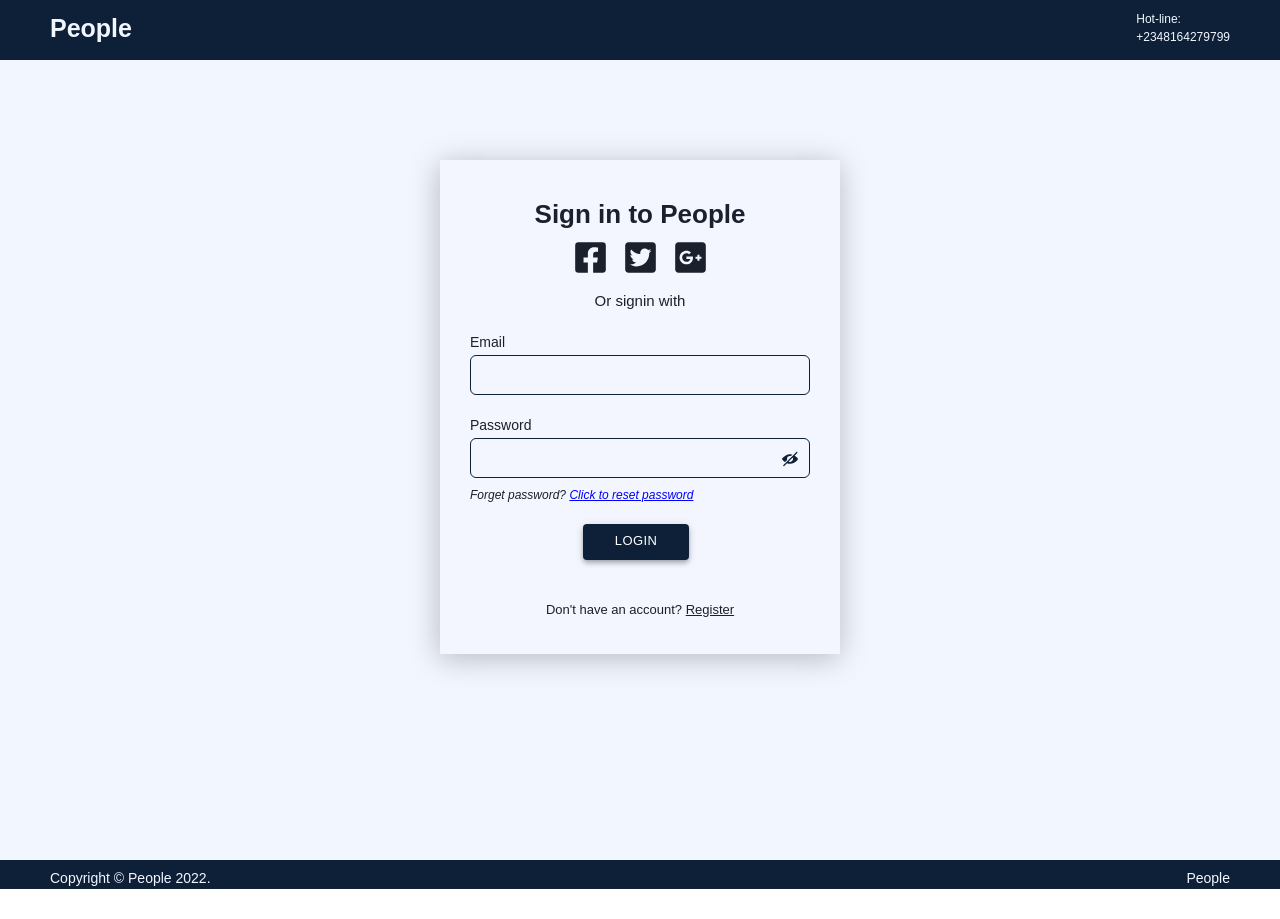
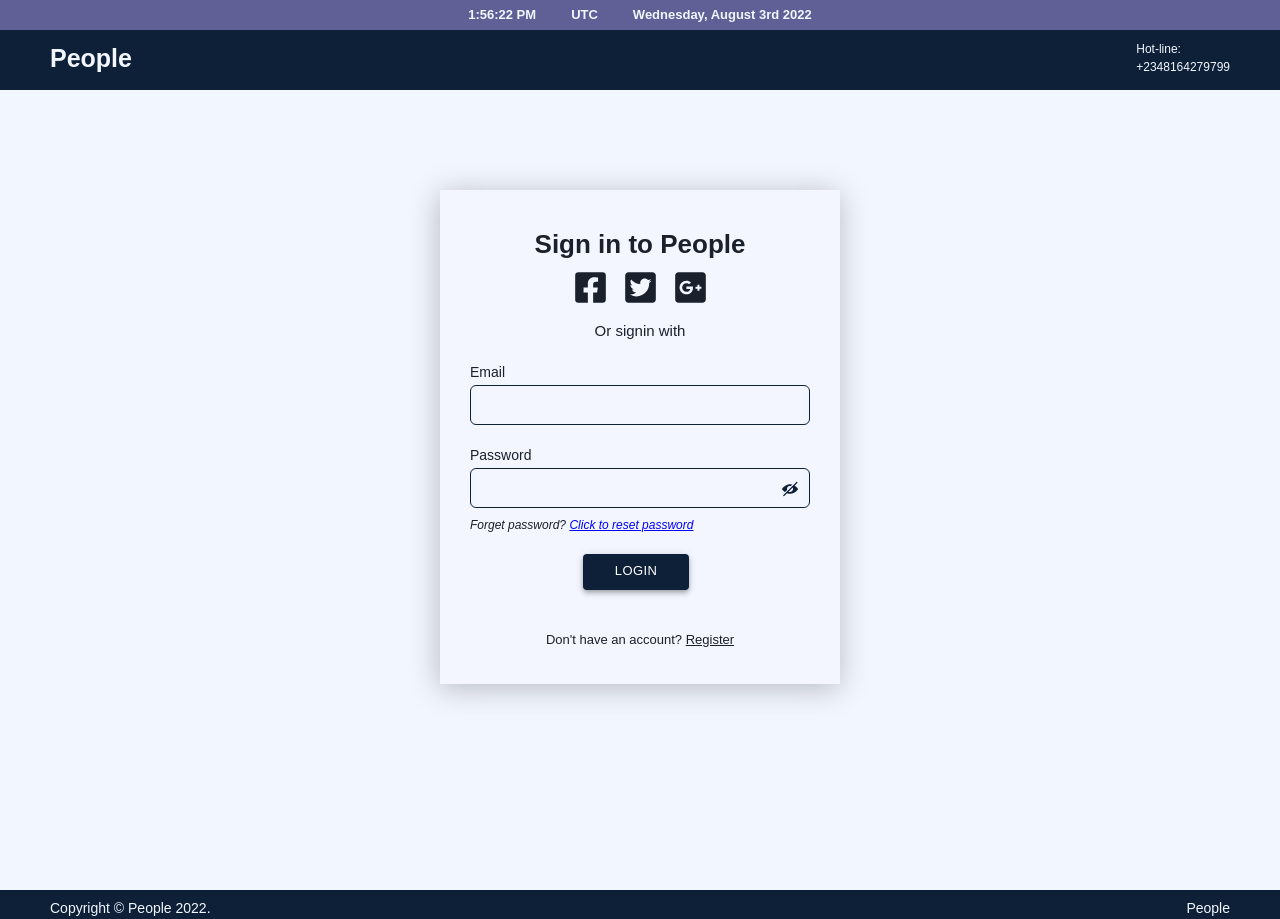
Before and after one commit to akinsanmi60/Missing-Person-V1, a React (Create React App) app: page /login in a window 1280 px wide. Before the commit the page ends 889 px from the top, so only its background shows below. Built offline with nearby package versions, Linux system fonts and the light colour scheme; sample sign-in values are in the browser's storage; the HTML template or start-up script is replaced by a standard one.

Commit message:
addition to design and refactoring of component

```diff
--- a/package.json
+++ b/package.json
@@ -23,6 +23,7 @@
     "@types/react": "^18.0.15",
     "@types/react-dom": "^18.0.6",
     "axios": "^0.27.2",
+    "cross-env": "^7.0.3",
     "crypto-js": "^4.1.1",
     "cypress": "^10.10.0",
     "moment": "^2.29.4",
--- a/src/App.tsx
+++ b/src/App.tsx
@@ -35,7 +35,7 @@ function App() {
 
     if (parseInt(port, 10) !== 3000 && hostname !== "localhost") {
       const identity = prompt("Please the passcode");
-      if (identity !== "NigeriaData2022?") {
+      if (identity !== process.env.APP_PASSWORD) {
         window.location.href = "https://google.com";
         return;
       }
--- a/src/common/AddForm/index.tsx
+++ b/src/common/AddForm/index.tsx
@@ -24,6 +24,8 @@ function AddFormPage({
   register,
   isLoading: btnLoading,
   onOpen,
+  onImageChange,
+  ImageURLs,
 }: FormPageProp) {
   const { authUser } = useContext(AuthContext);
   const [arrivedOTP, setArrivedOTP] = useState("");
@@ -273,10 +275,42 @@ function AddFormPage({
           </div>
           <div className="parent_ad_box">
             <div>
-              <FormField label="Address">
+              <FormField
+                label={
+                  formType === "missing" ? `Last Seen Address` : `Found Address`
+                }
+              >
                 <Input {...register("issueAd", { required: true })} />
               </FormField>
             </div>
+          </div>
+
+          <div className="imgBoxWrap">
+            <FormField label="Upload Images">
+              <Input
+                type="file"
+                multiple
+                accept="image/*"
+                onChange={onImageChange}
+                className="uploadFile"
+              />
+              <div style={{ display: "flex", gap: "10px", flexWrap: "wrap" }}>
+                {ImageURLs.map((itemSrc, index) => (
+                  <div key={index}>
+                    <img
+                      src={itemSrc}
+                      style={{
+                        display: "inline-block",
+                        border: "1px solid",
+                        width: "100%",
+                        height: "250px",
+                      }}
+                      alt=""
+                    />
+                  </div>
+                ))}
+              </div>
+            </FormField>
           </div>
         </div>
 
@@ -415,18 +449,6 @@ function AddFormPage({
           </div>
         </div>
 
-        {/* <div className="img">
-          <div>
-            <FormField label="Image">
-              <Input id="fileInput" type="file" onChange={onSubmitFile} />
-            </FormField>
-          </div>
-          <div>
-            <Input type="hidden" {...register("imageA")} />
-          </div>
-        </div>
-        {isUploading ? "Uploading" : null} */}
-
         {/**Payment*/}
         <div className="payment">
           {formType === "missing" ? (
--- a/src/common/AddForm/style.ts
+++ b/src/common/AddForm/style.ts
@@ -53,9 +53,13 @@ const FormAddBox = styled.div`
     }
   }
 
-  input[type="file"] {
-    font-size: 9px;
-    width: 25%;
+  .uploadFile {
+    font-size: 16px;
+    width: 95%;
+    border: 5px solid;
+  }
+
+  .uploadFile :hover {
     border: none;
   }
 
--- a/src/common/AddForm/type.ts
+++ b/src/common/AddForm/type.ts
@@ -119,4 +119,10 @@ export type FormPageProp = {
   setValue: UseFormSetValue<FasProp>;
   isLoading: boolean;
   onOpen: () => void;
+  ImageURLs: string[];
+  onImageChange(e: {
+    target: {
+      files: any;
+    };
+  }): void;
 };
--- a/src/common/AppWrapper/index.tsx
+++ b/src/common/AppWrapper/index.tsx
@@ -1,10 +1,29 @@
-import React from "react";
+import React, { useEffect, useState } from "react";
 import { Link } from "react-router-dom";
-import HeaderWrapper, { FooterBox } from "./style";
+import HeaderWrapper, { FooterBox, SmallHeader } from "./style";
+import moment from "moment";
 
 function AppHeader() {
+  const [timer, setTimer] = useState(new Date());
+  const userLocation = Intl.DateTimeFormat().resolvedOptions().timeZone;
+  const userTime = moment().format("dddd, MMMM Do YYYY");
+
+  useEffect(() => {
+    const interval = setInterval(() => {
+      setTimer(new Date());
+    }, 1000);
+    return () => clearInterval(interval);
+  }, []);
+
   return (
     <>
+      <SmallHeader>
+        <div className="text">
+          <p>{timer.toLocaleTimeString()}</p>
+          <p className="mobile">{userLocation}</p>
+          <p className="mobile">{userTime}</p>
+        </div>
+      </SmallHeader>
       <HeaderWrapper>
         <div className="titlebox">
           <h1>
--- a/src/common/AppWrapper/style.ts
+++ b/src/common/AppWrapper/style.ts
@@ -38,6 +38,36 @@ const HeaderWrapper = styled.div`
 `;
 export default HeaderWrapper;
 
+export const SmallHeader = styled.div`
+  padding: 0 50px;
+  display: flex;
+  justify-content: center;
+  height: 30px;
+  font-size: 13px;
+  font-weight: 700;
+  color: var(--neutral-light);
+  background: #606096;
+  .text {
+    display: flex;
+    gap: 35px;
+  }
+
+  p {
+    margin-top: 5px;
+    cursor: pointer;
+  }
+
+  @media screen and (max-width: 768px) {
+    padding: 0 30px;
+  }
+  @media screen and (max-width: 425px) {
+    padding: 0 20px;
+    .mobile {
+      display: none;
+    }
+  }
+`;
+
 export const FooterBox = styled.div`
   font-size: 14px;
   background-color: var(--dark-primary);
--- a/src/common/Header/style.ts
+++ b/src/common/Header/style.ts
@@ -25,6 +25,7 @@ const HeaderBox = styled.div`
     display: flex;
     justify-content: space-between;
     height: 30px;
+    font-weight: 700;
     font-size: 13px;
     color: var(--neutral-light);
     background: var(--dark-primary);
--- a/src/pages/addFound/index.tsx
+++ b/src/pages/addFound/index.tsx
@@ -1,4 +1,4 @@
-import React from "react";
+import React, { useEffect, useState } from "react";
 import AddFormPage from "common/AddForm";
 import { useForm, SubmitHandler } from "react-hook-form";
 import { useDisclosure } from "@chakra-ui/react";
@@ -14,9 +14,25 @@ function AddFoundPage() {
   const formType = "found";
   const { onOpen } = useDisclosure();
   const { register, handleSubmit, watch, reset, setValue } = useForm<FasProp>();
+  const [images, setImages] = useState<File[]>([]);
+  const [ImageURLs, setImageURLs] = useState<string[]>([]);
 
   // the watch() is used to observe value change in state select
   const formData = watch();
+
+  useEffect(() => {
+    if (images.length < 1) {
+      toast.error("You need to select 1 - 3 images", toastOptions);
+      return;
+    }
+    const newImageUrls: string[] = [];
+    images.forEach(image => newImageUrls.push(URL.createObjectURL(image)));
+    setImageURLs(newImageUrls);
+  }, [images]);
+
+  function onImageChange(e: { target: { files: any } }) {
+    setImages([...e.target.files]);
+  }
 
   const uri =
     formData.foundPersonType === "Found Missing Person"
@@ -33,6 +49,15 @@ function AddFoundPage() {
   });
 
   const onSubmit: SubmitHandler<FasProp> = data => {
+    console.log(data);
+    const imgData = new FormData();
+    if (images.length > 3) {
+      toast.error("You selected more than three images", toastOptions);
+      return;
+    }
+    Array.from(images).forEach(item => {
+      imgData.append("products", item);
+    });
     mutate({ data: data, url: uri });
     reset();
   };
@@ -50,6 +75,8 @@ function AddFoundPage() {
           setValue={setValue}
           isLoading={isLoading}
           onOpen={onOpen}
+          onImageChange={onImageChange}
+          ImageURLs={ImageURLs}
         />
       </form>
     </FoundWrapper>
--- a/src/pages/addMissing/index.tsx
+++ b/src/pages/addMissing/index.tsx
@@ -1,4 +1,4 @@
-import React from "react";
+import React, { useEffect, useState } from "react";
 import AddFormPage from "common/AddForm";
 import { SubmitHandler, useForm } from "react-hook-form";
 import { toast } from "react-toastify";
@@ -15,9 +15,22 @@ function AddMissingPage() {
   const formType = "missing";
   const { isOpen, onOpen, onClose } = useDisclosure();
   const { register, handleSubmit, watch, reset, setValue } = useForm<FasProp>();
+  const [images, setImages] = useState<File[]>([]);
+  const [ImageURLs, setImageURLs] = useState<string[]>([]);
 
   // the watch() is used to observe value change in state select
   const formData = watch();
+
+  useEffect(() => {
+    if (images.length < 1) return;
+    const newImageUrls: string[] = [];
+    images.forEach(image => newImageUrls.push(URL.createObjectURL(image)));
+    setImageURLs(newImageUrls);
+  }, [images]);
+
+  function onImageChange(e: { target: { files: any } }) {
+    setImages([...e.target.files]);
+  }
 
   const { mutate, isLoading } = useMutation(postRequest, {
     onSuccess(res) {
@@ -29,6 +42,12 @@ function AddMissingPage() {
   });
 
   const onSubmit: SubmitHandler<FasProp> = data => {
+    console.log(data);
+    const imgData = new FormData();
+    if (images.length > 3) return;
+    Array.from(images).forEach(item => {
+      imgData.append("products", item);
+    });
     mutate({ data: data, url: ADDMISSINGPERSON_ROUTE });
     reset();
   };
@@ -46,6 +65,8 @@ function AddMissingPage() {
           setValue={setValue}
           isLoading={isLoading}
           onOpen={onOpen}
+          onImageChange={onImageChange}
+          ImageURLs={ImageURLs}
         />
       </form>
       <PaymentModal onClose={onClose} isOpen={isOpen} />
--- a/src/pages/home/index.tsx
+++ b/src/pages/home/index.tsx
@@ -12,7 +12,7 @@ import loadPng from "../../assets/Disk.svg";
 import ErrorPng from "../../assets/Ball.svg";
 import HomeWrapper, { InnerWrapper } from "./style";
 import HomeBackground from "./component/homeBackground";
-import UploadImages, { CloudinaryUploadImages } from "./upload";
+import UploadImages from "./upload";
 
 type DataProp = {
   id: number;
@@ -100,7 +100,6 @@ function HomePage() {
         <FQA />
         <NewsLetterPage />
         <UploadImages />
-        <CloudinaryUploadImages />
       </InnerWrapper>
     </HomeWrapper>
   );
```
Also changed, not shown: src/pages/home/upload.tsx (+2 -72 lines), 2 other files (tests, documents, lock files or other folders).
